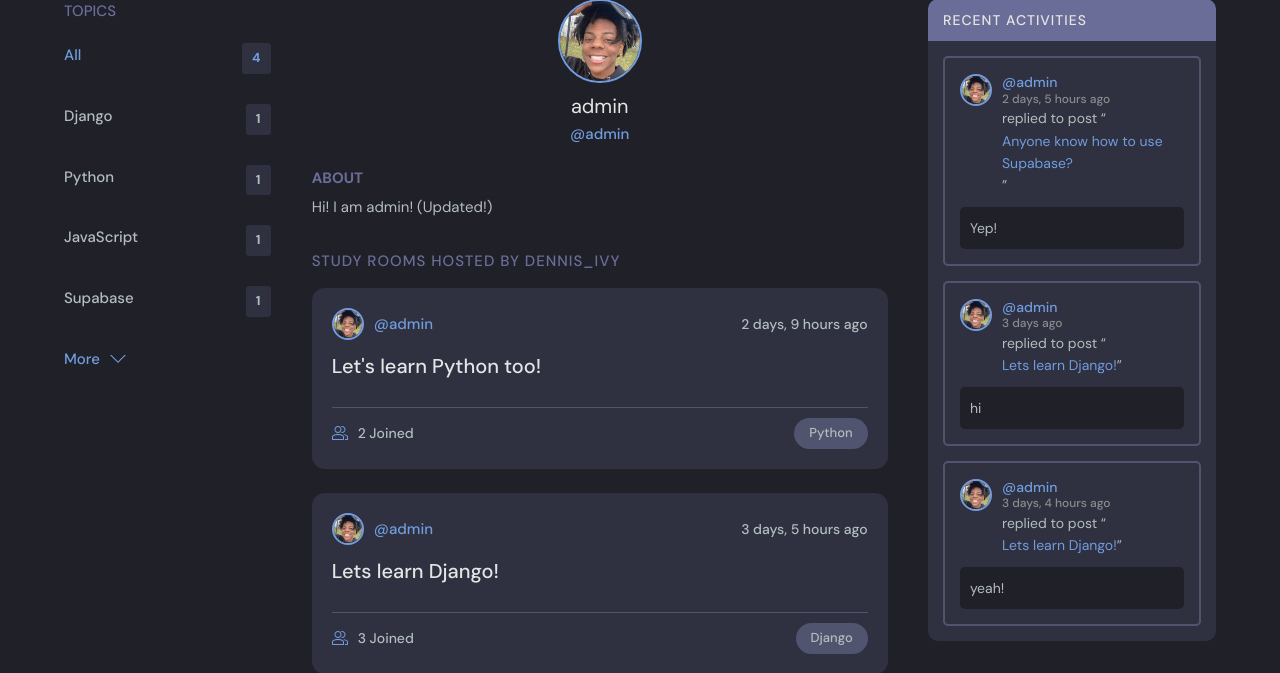
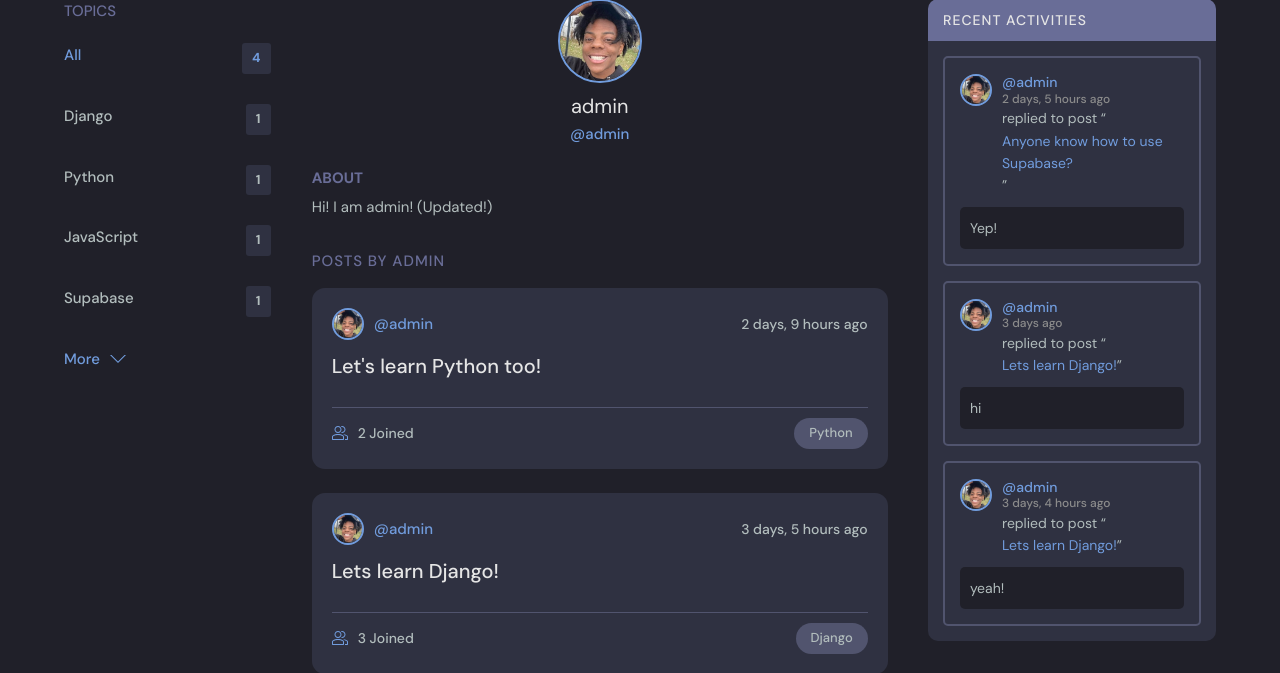
Before and after one commit to desmondyst/onTrack, a Django app: page /profile/1/ in a window 1280 px wide. Shown: the part 101-774 px from the top of the page. Run offline with Django 4.2, Linux system fonts and the light colour scheme; data comes from the database, SQL or seed files in the repository.

Commit message:
Fix styling

```diff
--- a/base/templates/base/profile.html
+++ b/base/templates/base/profile.html
@@ -34,7 +34,7 @@
 
         <div class="roomList__header">
           <div>
-            <h2>Study Rooms Hosted by dennis_ivy</a>
+            <h2>Posts by {{user.name}}</a>
             </h2>
           </div>
         </div>
```
